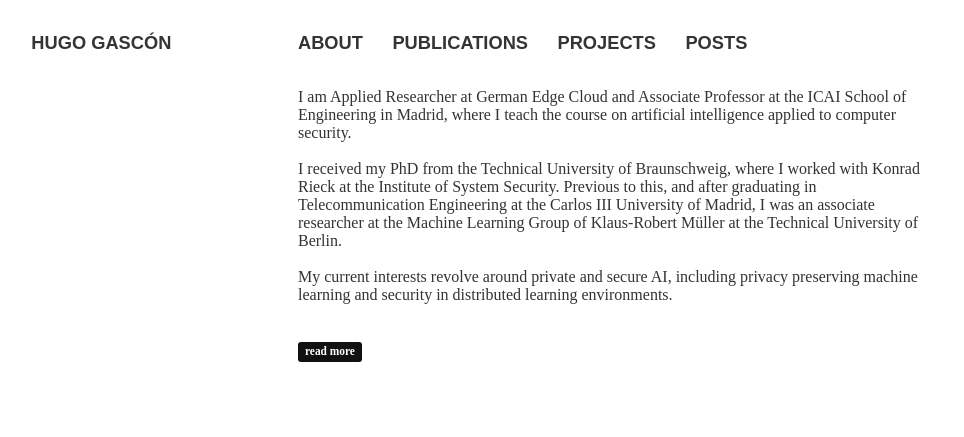
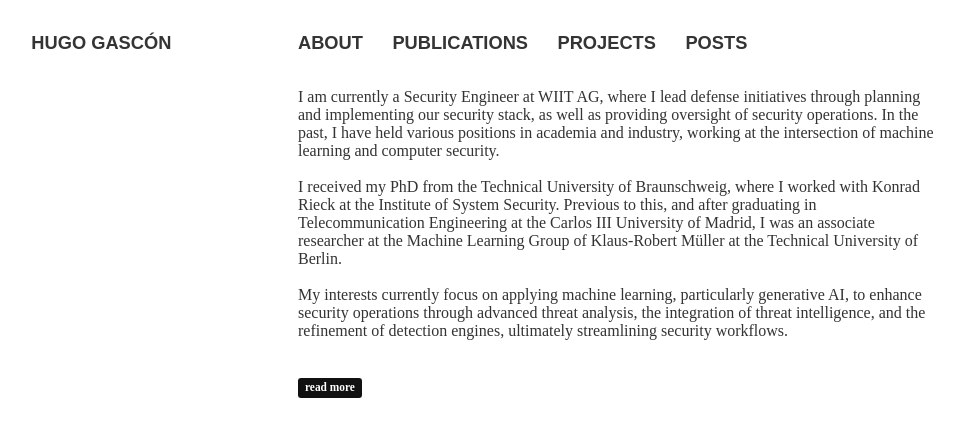
Before and after one commit to hgascon/hgascon.github.io, a Jekyll site: the page built from about/index.md, in a window 1280 px wide and 900 px high. Shown: the top 437 px of the window, without its empty margins (22-986 px from the left). Built offline with Jekyll 4.4.1, drawn with Linux system fonts in a browser that asks for light colours; nearby versions of some CDN libraries; some web fonts are replaced.

Commit message:
Update index.md

```diff
--- a/about/index.md
+++ b/about/index.md
@@ -10,9 +10,7 @@ image:
   creditlink:
 ---
 
-I am Applied Researcher at German Edge Cloud and Associate Professor at the
-ICAI School of Engineering in Madrid, where I teach the course on artificial
-intelligence applied to computer security.
+I am currently a Security Engineer at WIIT AG, where I lead defense initiatives through planning and implementing our security stack, as well as providing oversight of security operations. In the past, I have held various positions in academia and industry, working at the intersection of machine learning and computer security.
 <br><br>
 
 I received my PhD from the Technical University of Braunschweig, where I
@@ -22,6 +20,5 @@ University of Madrid, I was an associate researcher at the Machine Learning
 Group of Klaus-Robert Müller at the Technical University of Berlin.
 <br><br>
 
-My current interests revolve around private and secure AI, including privacy
-preserving machine learning and security in distributed learning environments.
+My interests currently focus on applying machine learning, particularly generative AI, to enhance security operations through advanced threat analysis, the integration of threat intelligence, and the refinement of detection engines, ultimately streamlining security workflows.
 <br><br>
```
